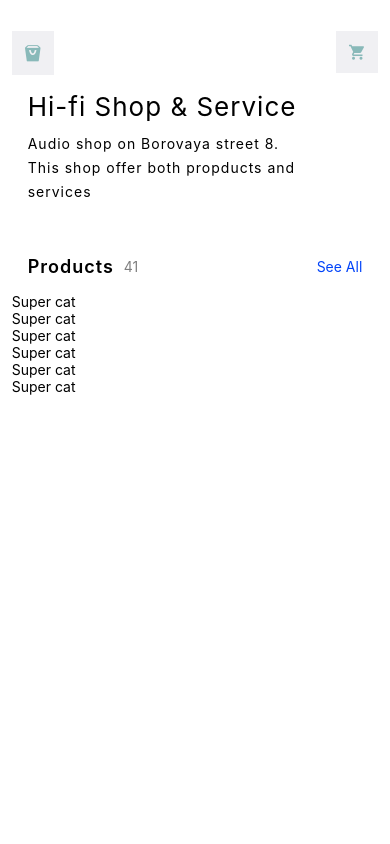
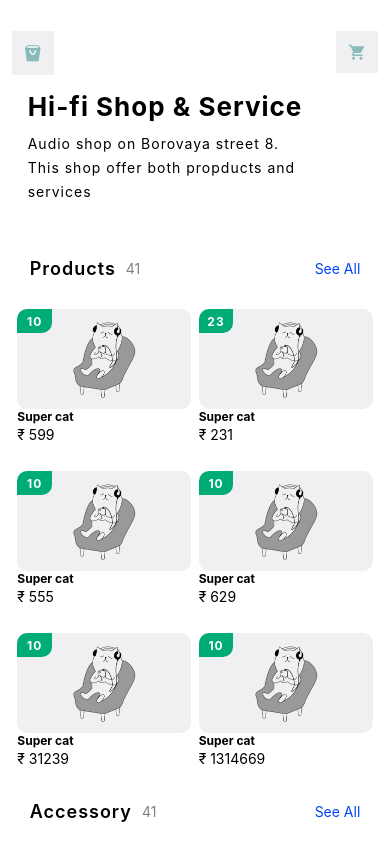
Before and after one commit to BogdanKolesov/ecommerce_app_react_native, a React Native app: screen /Home in a window 390 px wide. Built offline with nearby package versions, Linux system fonts and the light colour scheme.

Commit message:
fix: Home

```diff
--- a/components/screens/Home.js
+++ b/components/screens/Home.js
@@ -36,13 +36,71 @@ const Home = ({ navigation }) => {
 
     const ProductCard = ({ data }) => {
         return (
-            <TouchableOpacity>
-                <Text>
-                    {data.productName}
+            <TouchableOpacity style={{
+                width: '48%',
+                marginVertical: 14
+            }}>
+                <View style={{
+                    width: '100%',
+                    height: 100,
+                    borderRadius: 10,
+                    backgroundColor: COLORS.backgroundLight,
+                    position: 'relative',
+                    justifyContent: 'center',
+                    alignItems: 'center',
+                    marginBottom: 0
+                }}>
+                    {data.isOff ? (
+                        <View style={{
+                            position: 'absolute',
+                            width: '20%',
+                            height: '24%',
+                            backgroundColor: COLORS.green,
+                            top: 0,
+                            left: 0,
+                            borderTopLeftRadius: 10,
+                            borderBottomRightRadius: 10,
+                            alignItems: 'center',
+                            justifyContent: 'center'
+                        }}>
+                            <Text style={{
+                                fontSize: 12,
+                                color: COLORS.white,
+                                fontWeight: 'bold',
+                                letterSpacing: 1
+                            }}>{data.offPrecentage}</Text>
+                        </View>
+                    ) : null}
+                    <Image source={data.productImage}
+                        style={{
+                            width: '80%',
+                            height: '80%',
+                            resizeMode: 'contain'
+                        }}
+                    />
+                </View>
+                <Text style={{
+                    fontSize: 12,
+                    color: COLORS.black,
+                    fontWeight: 'bold',
+                    marginBottom: 2
+                }}>
+                    {
+                        data.productName
+                    }
+                </Text>
+                {
+                    data.category == 'acessory' ? null : null
+                }
+                <Text style={{
+                    fontSize: 14
+                }}>
+                    &#8377; {data.productPrice}
                 </Text>
             </TouchableOpacity>
         );
     };
+
 
     return (
         <View style={styles.viewStyles}>
@@ -65,19 +123,37 @@ const Home = ({ navigation }) => {
                         Audio shop on Borovaya street 8. {'\n'}This shop offer both propducts and services
                     </Text>
                 </View>
-                <View style={{ width: '100%', padding: 16, flexDirection: 'row', alignItems: 'center', justifyContent: 'space-between' }}>
+                <View style={{ padding: 2 }}>
+                    <View style={{ padding: 16, flexDirection: 'row', alignItems: 'center', justifyContent: 'space-between' }}>
                         <View style={styles.infoTitleStyles}>
                             <Text style={styles.textTitleStyles}>Products</Text>
                             <Text style={styles.textSubTitleStiles}>41</Text>
                         </View>
                         <Text style={styles.titleButtonStyles}>See All</Text>
                     </View>
-                <View >
+                    <View style={styles.productsListStyles}>
                         {
                             products.map(data => (
                                 <ProductCard data={data} key={data.id} />
                             ))
                         }
+                    </View>
+                </View>
+                <View style={{ padding: 2 }}>
+                    <View style={{ padding: 16, flexDirection: 'row', alignItems: 'center', justifyContent: 'space-between' }}>
+                        <View style={styles.infoTitleStyles}>
+                            <Text style={styles.textTitleStyles}>Accessory</Text>
+                            <Text style={styles.textSubTitleStiles}>41</Text>
+                        </View>
+                        <Text style={styles.titleButtonStyles}>See All</Text>
+                    </View>
+                    <View style={styles.productsListStyles}>
+                        {
+                            accessory.map(data => (
+                                <ProductCard data={data} key={data.id} />
+                            ))
+                        }
+                    </View>
                 </View>
             </ScrollView >
         </View >
@@ -114,7 +190,7 @@ const styles = StyleSheet.create({
     headingTextStyles: {
         fontSize: 26,
         color: COLORS.black,
-        fontWeight: '400',
+        fontWeight: 'bold',
         letterSpacing: 1,
         marginBottom: 10
     },
@@ -152,6 +228,11 @@ const styles = StyleSheet.create({
         fontSize: 14,
         color: COLORS.blue,
         fontWeight: '400',
+    },
+    productsListStyles: {
+        flexDirection: 'row',
+        flexWrap: 'wrap',
+        justifyContent: 'space-around'
     }
 })
 
--- a/data/images/data.js
+++ b/data/images/data.js
@@ -32,7 +32,7 @@ export const Items = [
         productPrice: 231,
         description: 'Some description some description some descriptionsome descriptionsome descriptionsome descriptionsome descriptionsome descriptionsome description. some descriptionsome description.some description.',
         isOff: true,
-        offPrecentage: 10,
+        offPrecentage: 23,
         productImage: require('../images/products/1.png'),
         productImageList: {
             productImage: require('../images/products/1.png'),
@@ -104,7 +104,7 @@ export const Items = [
         id: 7,
         category: 'accessory',
         productName: 'Super cat',
-        productPrice: 129,
+        productPrice: 1314669,
         description: 'Some description some description some descriptionsome descriptionsome descriptionsome descriptionsome descriptionsome descriptionsome description. some descriptionsome description.some description.',
         isOff: true,
         offPrecentage: 10,
@@ -129,5 +129,36 @@ export const Items = [
             productImage: require('../images/products/1.png'),
             productImage: require('../images/products/1.png'),
         }
-    }
+    },
+    {
+        id: 9,
+        category: 'accessory',
+        productName: 'Super cat',
+        productPrice: 1314669,
+        description: 'Some description some description some descriptionsome descriptionsome descriptionsome descriptionsome descriptionsome descriptionsome description. some descriptionsome description.some description.',
+        isOff: true,
+        offPrecentage: 10,
+        productImage: require('../images/products/1.png'),
+        productImageList: {
+            productImage: require('../images/products/1.png'),
+            productImage: require('../images/products/1.png'),
+            productImage: require('../images/products/1.png'),
+        }
+    },
+    {
+        id: 10,
+        category: 'accessory',
+        productName: 'Super cat',
+        productPrice: 1314669,
+        description: 'Some description some description some descriptionsome descriptionsome descriptionsome descriptionsome descriptionsome descriptionsome description. some descriptionsome description.some description.',
+        isOff: true,
+        offPrecentage: 10,
+        productImage: require('../images/products/1.png'),
+        productImageList: {
+            productImage: require('../images/products/1.png'),
+            productImage: require('../images/products/1.png'),
+            productImage: require('../images/products/1.png'),
+        }
+    },
+
 ]
```
Lines whose indentation alone changed are shown as unchanged.
